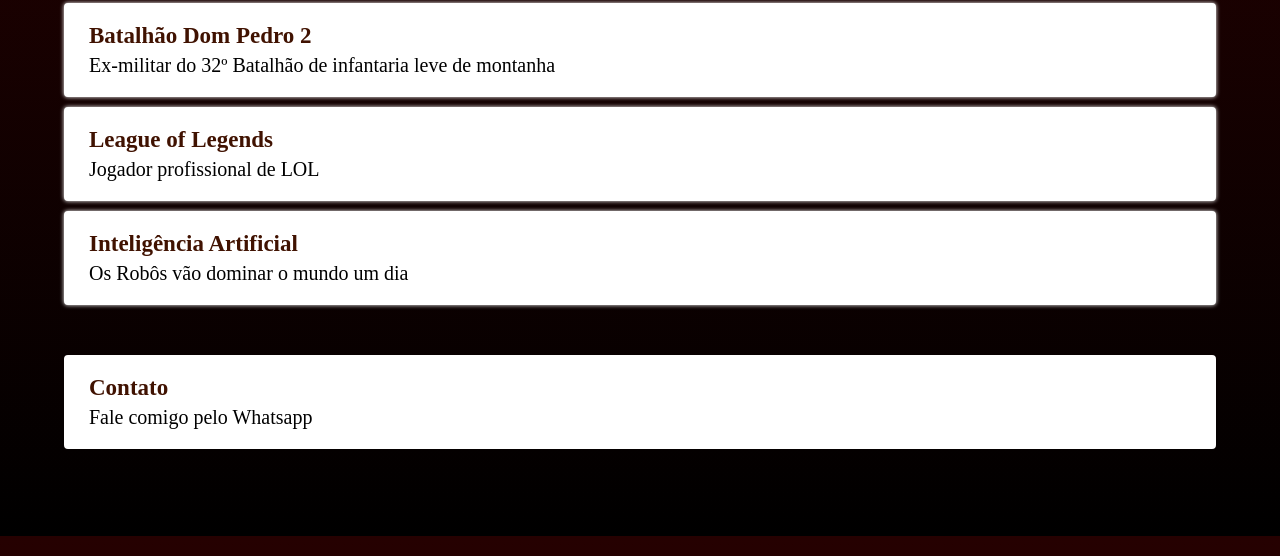
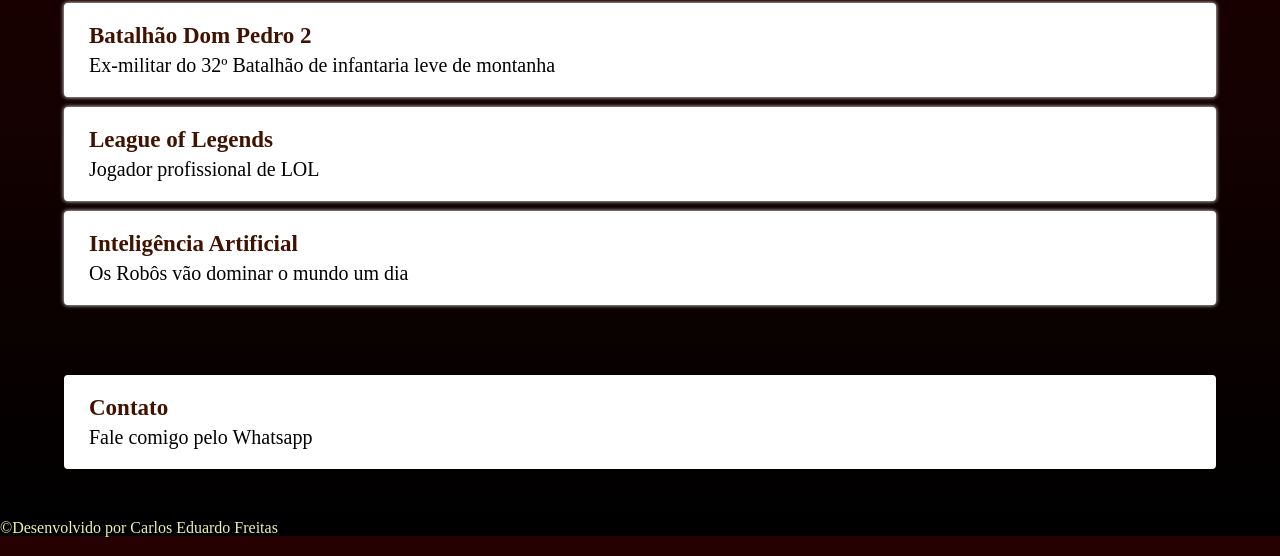
Before and after one commit to CaduFreitas/CaduFreitas.github.io, a plain HTML site: page index.html in a window 1280 px wide. Shown: the part 264-820 px from the top of the page. Drawn offline with Linux system fonts and the light colour scheme; a web font is replaced by a local one.

Commit message:
Add files via upload
Corrigindo alguns erros

```diff
--- a/css/style.css
+++ b/css/style.css
@@ -75,5 +75,8 @@ h2 {
     font-weight: 100;
 }
 .list2 {
+    margin-top: 70px;
+}
+footer {
     margin-top: 50px;
 }
--- a/index.html
+++ b/index.html
@@ -74,6 +74,9 @@
             </li>
         </div>
     </ul>
+    <footer>
+        <p>&copy;Desenvolvido por Carlos Eduardo Freitas</p>
+    </footer>
 
 </body>
 </html>
```
